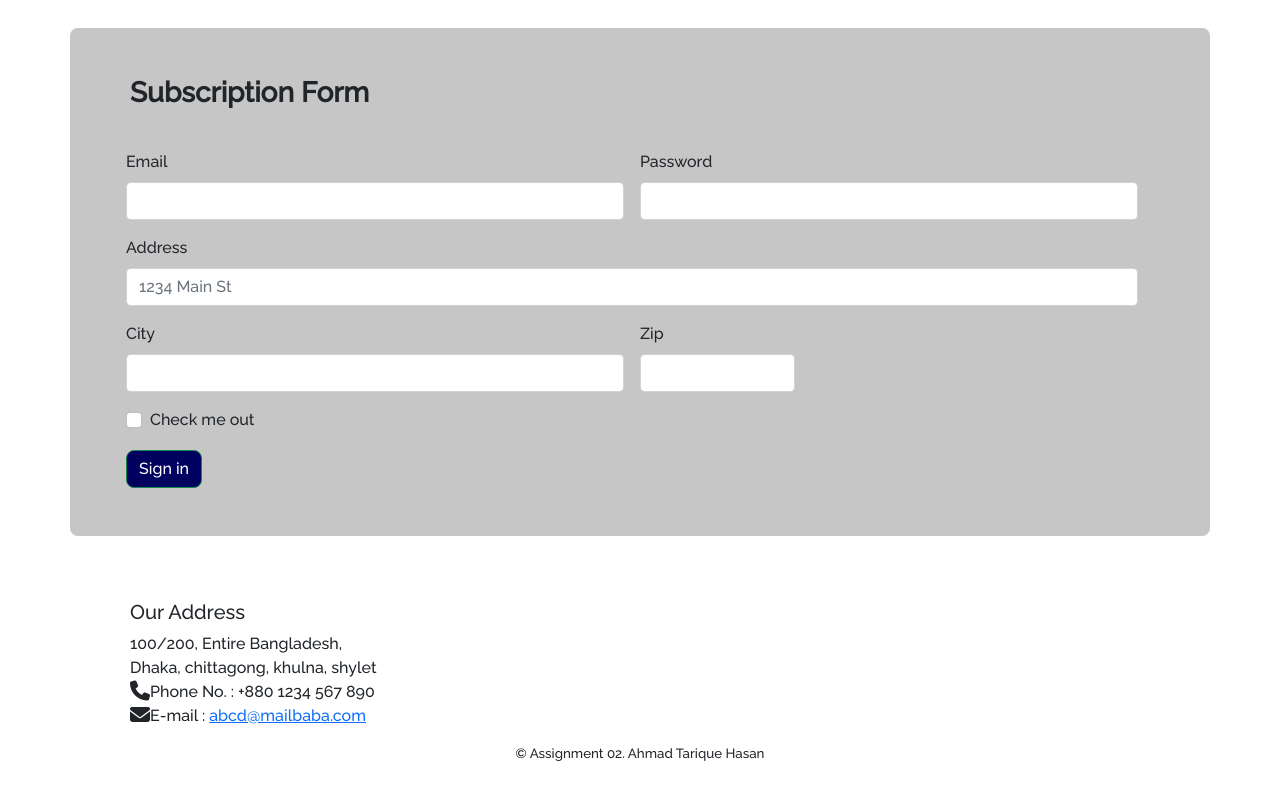
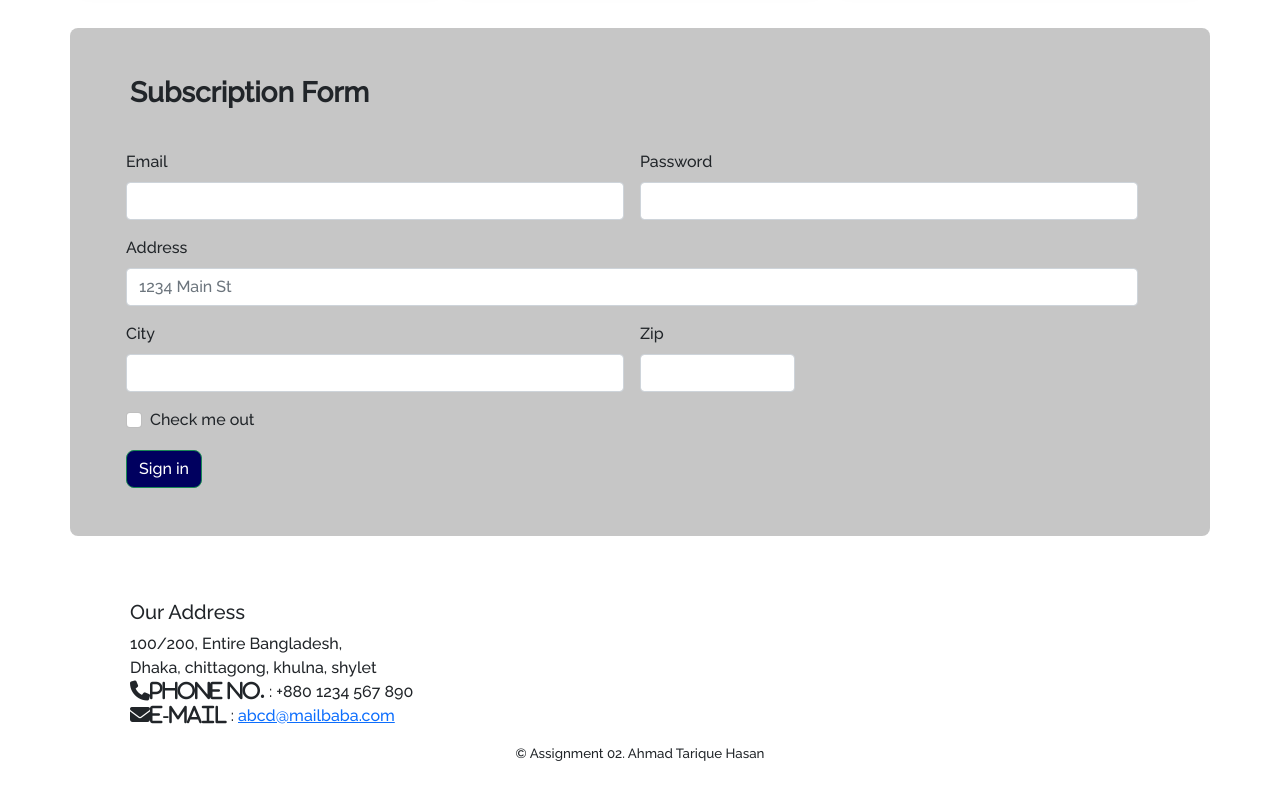
Before and after one commit to ahmadbappy/PH-assignment-02, a plain HTML site: page index.html in a window 1280 px wide. Shown: the part 2470-3270 px from the top of the page. Drawn offline with nearby package versions, Linux system fonts and the light colour scheme.

Commit message:
bug fixed v5

```diff
--- a/index.html
+++ b/index.html
@@ -282,8 +282,8 @@
                     <address>
                         100/200, Entire Bangladesh,<br>
                         Dhaka, chittagong, khulna, shylet<br>
-                        <i class="fa fa-phone fa-lg"></i>Phone No. : +880 1234 567 890<br>
-                        <i class="fa fa-envelope fa-lg"></i>E-mail : <a href="#">abcd@mailbaba.com</a>
+                        <i class="fa fa-phone fa-lg">Phone No. </i> : +880 1234 567 890<br>
+                        <i class="fa fa-envelope fa-lg">E-mail </i> : <a href="#">abcd@mailbaba.com</a>
                     </address>
                 </div>
                 <!-- <div class="col-12 col-sm-4 align-self-center">
```
